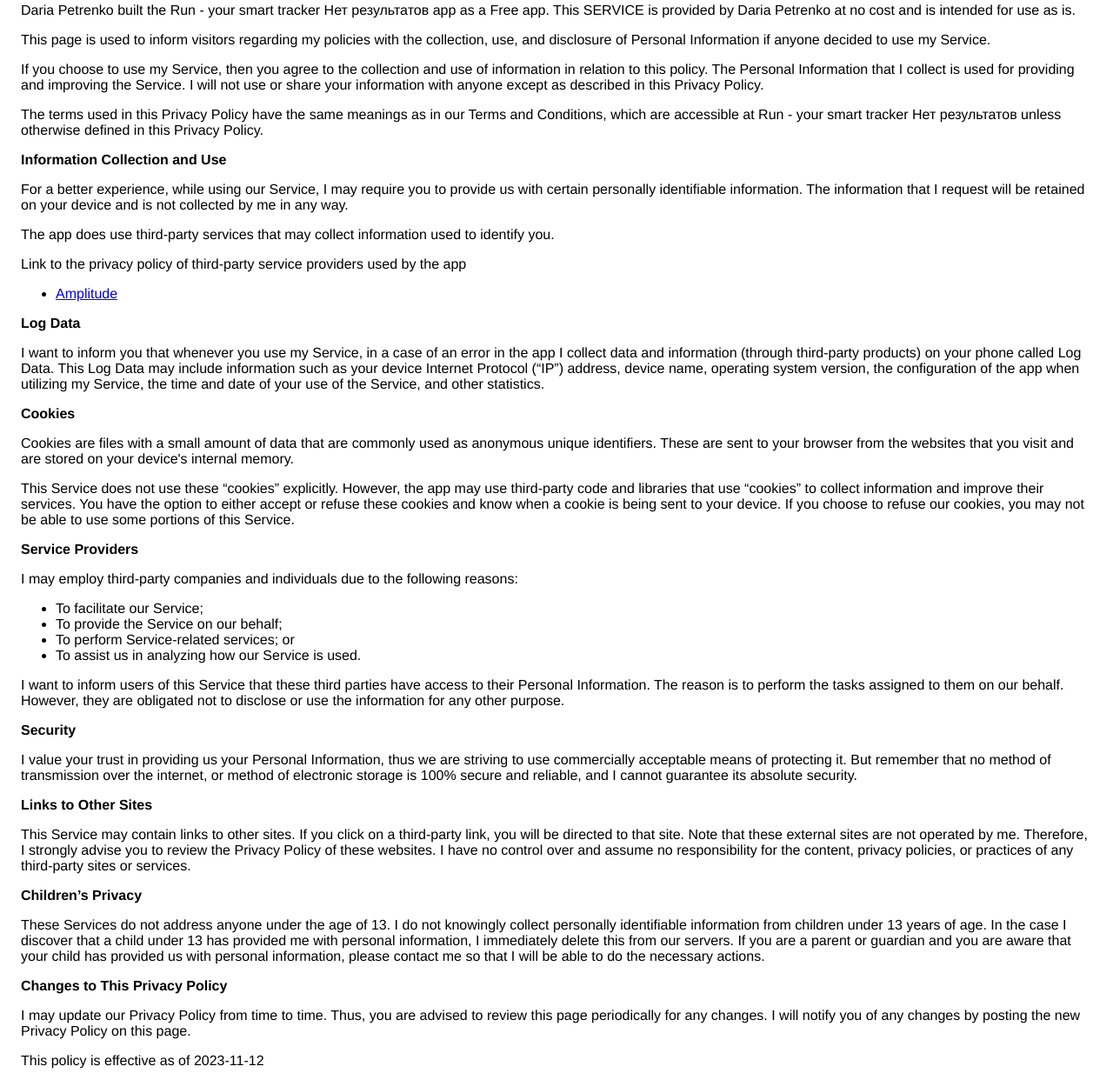
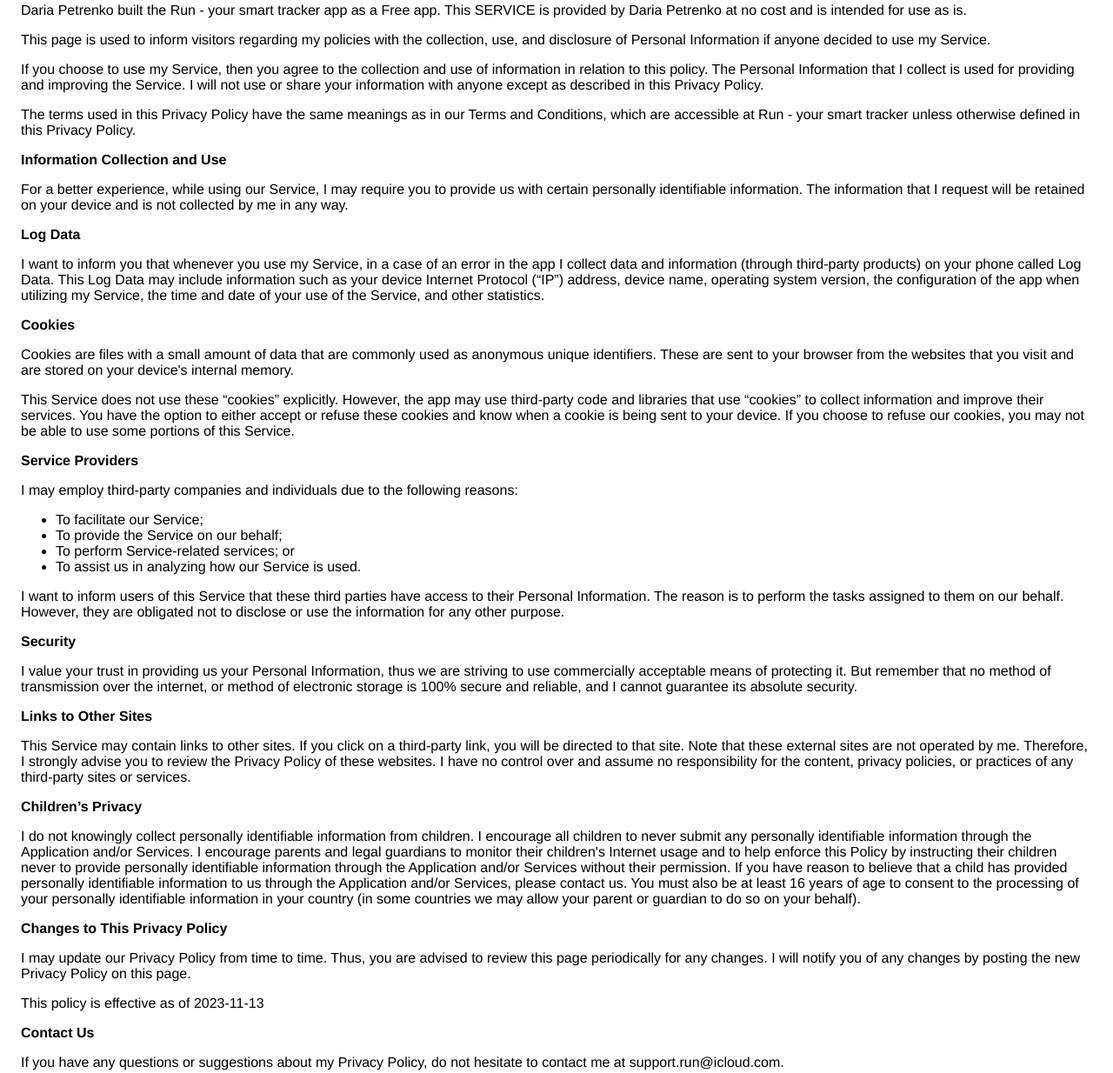
Before and after one commit to PetrenkoDaria/petrenkodaria.github.io, a plain HTML site: page privacypolicy.html in a window 1280 px wide. Shown: the part 55-1289 px from the top of the page at 87% size. Drawn offline with Linux system fonts and the light colour scheme.

Commit message:
Update privacypolicy.html

```diff
--- a/privacypolicy.html
+++ b/privacypolicy.html
@@ -8,7 +8,7 @@
     </head>
     <body>
     <strong>Privacy Policy</strong> <p>
-Daria Petrenko built the Run - your smart tracker Нет результатов app as
+Daria Petrenko built the Run - your smart tracker app as
 a Free app. This SERVICE is provided by
 Daria Petrenko at no cost and is intended for use as
 is.
@@ -25,19 +25,13 @@
 </p> <p>
 The terms used in this Privacy Policy have the same meanings
 as in our Terms and Conditions, which are accessible at
-Run - your smart tracker Нет результатов unless otherwise defined in this Privacy Policy.
+Run - your smart tracker unless otherwise defined in this Privacy Policy.
 </p> <p><strong>Information Collection and Use</strong></p> <p>
 For a better experience, while using our Service, I
 may require you to provide us with certain personally
 identifiable information. The information that
 I request will be retained on your device and is not collected by me in any way.
-</p> <div><p>
-The app does use third-party services that may collect
-information used to identify you.
-</p> <p>
-Link to the privacy policy of third-party service providers used
-by the app
-</p> <ul><!----><!----><!----><!----><!----><!----><!----><!----><!----><!----><!----><!----><!----><!----><!----><!----><!----><!----><!----><!----><!----><li><a href="https://amplitude.com/privacy" target="_blank" rel="noopener noreferrer">Amplitude</a></li><!----><!----><!----><!----><!----><!----><!----></ul></div> <p><strong>Log Data</strong></p> <p>
+</p> <!----> <p><strong>Log Data</strong></p> <p>
 I want to inform you that whenever you
 use my Service, in a case of an error in the app
 I collect data and information (through third-party
@@ -85,23 +79,26 @@
 no control over and assume no responsibility for the content,
 privacy policies, or practices of any third-party sites or
 services.
-</p> <p><strong>Children’s Privacy</strong></p> <div><p>
-These Services do not address anyone under the age of 13.
+</p> <p><strong>Children’s Privacy</strong></p> <!----> <div><p>
 I do not knowingly collect personally
-identifiable information from children under 13 years of age. In the case
-I discover that a child under 13 has provided
-me with personal information, I immediately
-delete this from our servers. If you are a parent or guardian
-and you are aware that your child has provided us with
-personal information, please contact me so that
-I will be able to do the necessary actions.
-</p></div> <!----> <p><strong>Changes to This Privacy Policy</strong></p> <p>
+identifiable information from children. I
+encourage all children to never submit any personally
+identifiable information through
+the Application and/or Services.
+I encourage parents and legal guardians to monitor
+their children's Internet usage and to help enforce this Policy by instructing
+their children never to provide personally identifiable information through the Application and/or Services without their permission. If you have reason to believe that a child
+has provided personally identifiable information to us through the Application and/or Services,
+please contact us. You must also be at least 16 years of age to consent to the processing
+of your personally identifiable information in your country (in some countries we may allow your parent
+or guardian to do so on your behalf).
+</p></div> <p><strong>Changes to This Privacy Policy</strong></p> <p>
 I may update our Privacy Policy from
 time to time. Thus, you are advised to review this page
 periodically for any changes. I will
 notify you of any changes by posting the new Privacy Policy on
 this page.
-</p> <p>This policy is effective as of 2023-11-12</p> <p><strong>Contact Us</strong></p> <p>
+</p> <p>This policy is effective as of 2023-11-13</p> <p><strong>Contact Us</strong></p> <p>
 If you have any questions or suggestions about my
 Privacy Policy, do not hesitate to contact me at support.run@icloud.com.
 </p>
```
